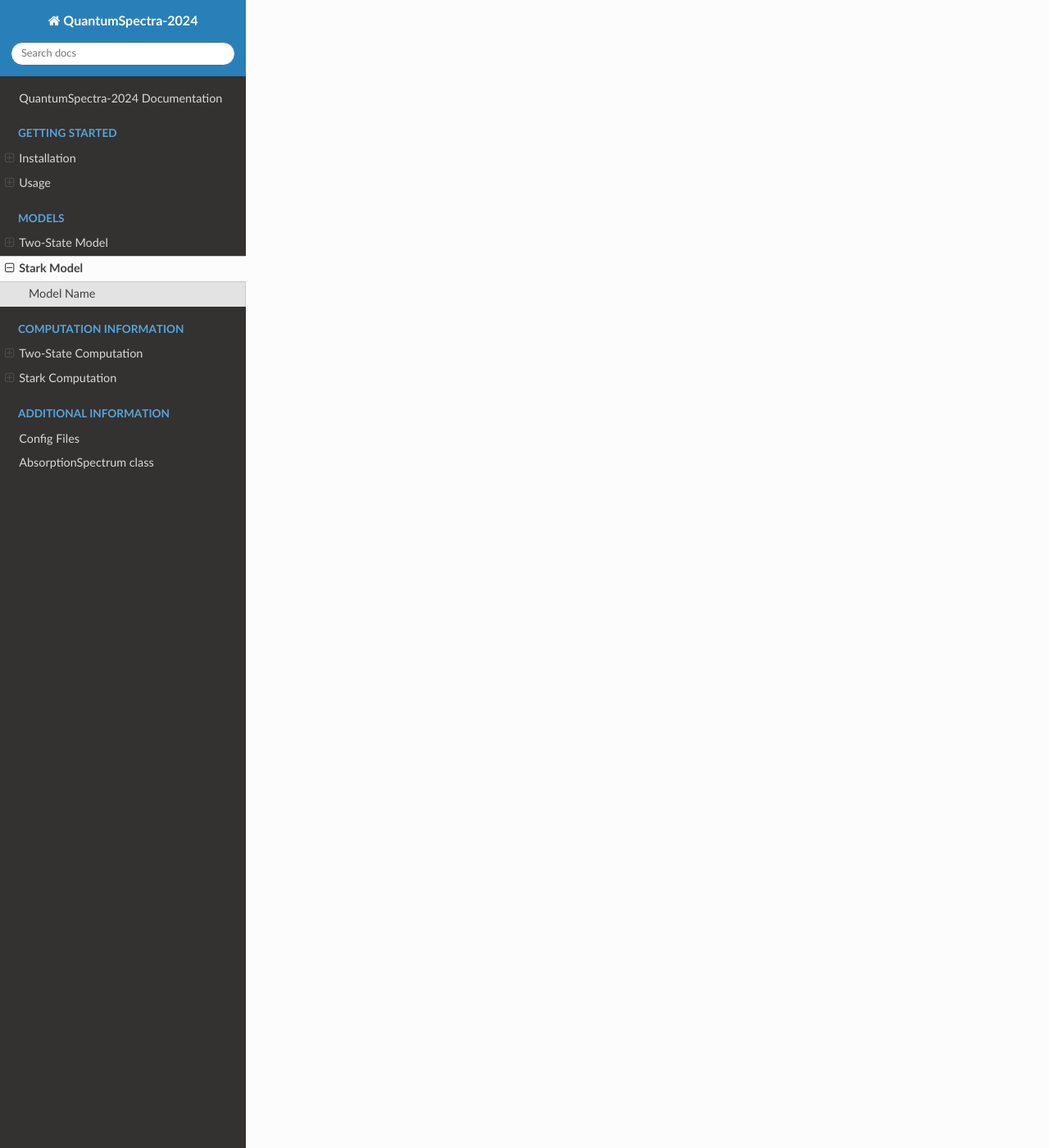
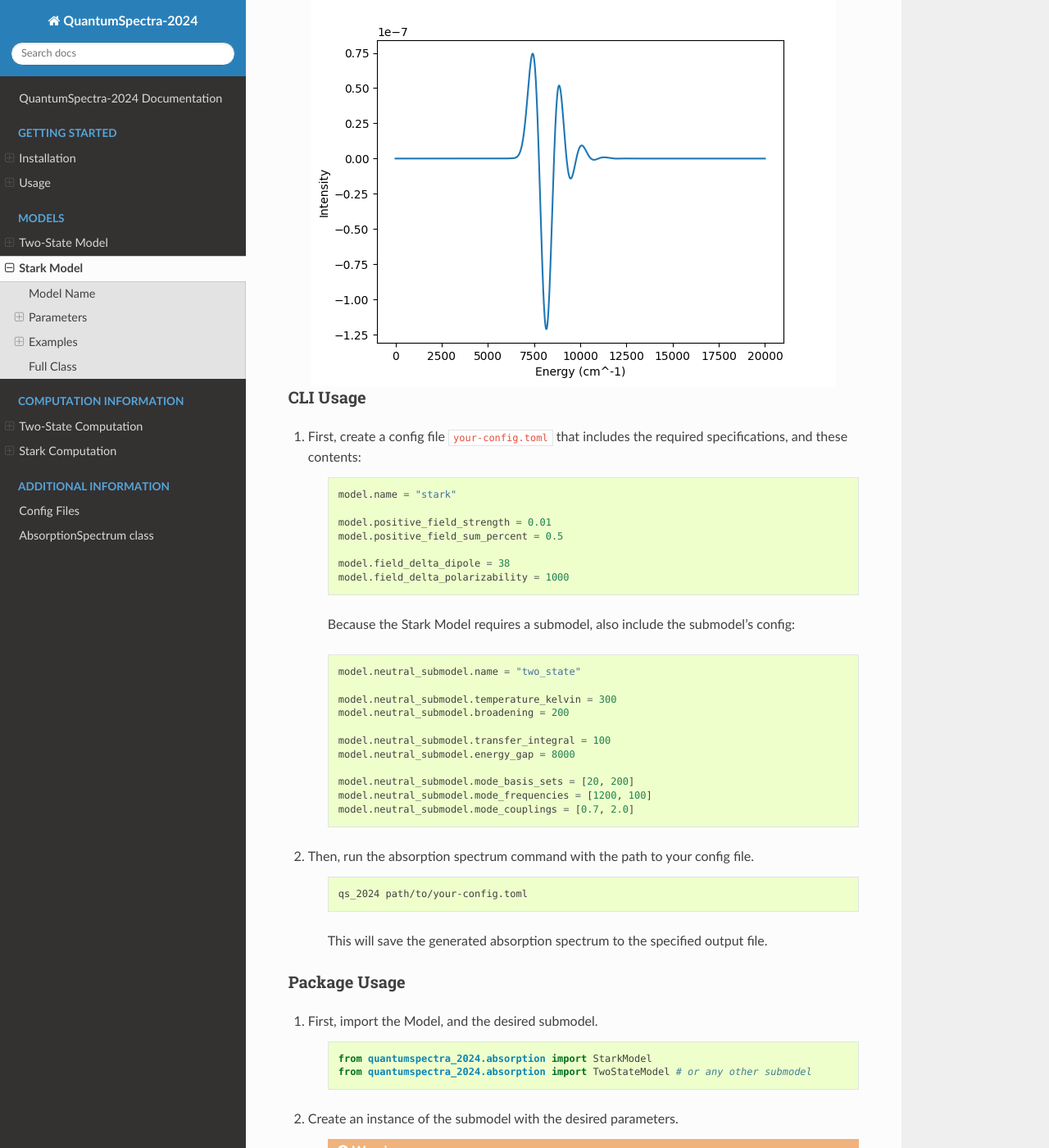
Before and after one commit to benkoppe/QuantumSpectra-2024, a Sphinx documentation site: the page built from docs/source/models/stark.rst, in a window 1280 px wide and 1400 px high, scrolled down 2136 px. Shown: the whole window at 82% size. Built offline with Sphinx 7.4.7 and the Read the Docs theme 2.0.0, drawn with Linux system fonts in a browser that asks for light colours; some of the changed text lies outside the part shown.

Commit message:
fully-featured stark model docs

```diff
--- a/docs/source/models/stark.rst
+++ b/docs/source/models/stark.rst
@@ -25,3 +25,181 @@
 .. code-block:: python
 
     from quantumspectra_2024.absorption.stark import StarkModel
+
+Parameters
+----------------
+
+All Models have a mixture of required and optional parameters.
+For further explanation and expected values, see the :ref:`Stark Computation Docs <stark-electric-field-calculation>`.
+
+Required Parameters
+^^^^^^^^^^^^^^^^^^^^
+
+.. note::
+    All Stark Models require these parameters on initialization.
+
+An initialized neutral submodel used to calculate the absorption spectrum:
+
+.. autosummary::
+
+    StarkModel.neutral_submodel
+
+.. warning::
+
+    The submodel must be initialized before the StarkModel.
+    The submodel should represent **neutral** conditions.
+
+These scalar paramters describe the effect of the electric field:
+
+.. autosummary::
+
+    StarkModel.positive_field_strength
+    StarkModel.positive_field_sum_percent
+
+These scalar parameters describe the nature of the electric field:
+
+.. autosummary::
+
+    StarkModel.field_delta_dipole
+    StarkModel.field_delta_polarizability
+
+
+Optional Parameters
+^^^^^^^^^^^^^^^^^^^^
+
+All Models have optional parameters to specify the range of their generated spectrum.
+By default, all Models generate 2,001 points between 0 and 20,000 wavenumbers.
+This takes priority over the submodel's default range.
+
+.. autosummary::
+
+    TwoStateModel.start_energy
+    TwoStateModel.end_energy
+    TwoStateModel.num_points
+
+
+Examples
+----------------
+
+These examples display both types of usage for this class.
+Both use the same "default" parameters that appear in the given sample config.
+
+Both of these methods will produce the following absorption spectrum:
+
+.. image:: stark_output.png
+    :alt: Absorption Spectrum Output
+    :align: center
+
+CLI Usage
+^^^^^^^^^^^^^^^^^^^^
+
+#. First, create a config file ``your-config.toml`` that includes the required specifications, and these contents:
+
+    .. code-block:: toml
+
+        model.name = "stark"
+
+        model.positive_field_strength = 0.01
+        model.positive_field_sum_percent = 0.5
+
+        model.field_delta_dipole = 38
+        model.field_delta_polarizability = 1000
+
+    Because the Stark Model requires a submodel, also include the submodel's config:
+
+    .. code-block:: toml
+
+        model.neutral_submodel.name = "two_state"
+
+        model.neutral_submodel.temperature_kelvin = 300
+        model.neutral_submodel.broadening = 200
+
+        model.neutral_submodel.transfer_integral = 100
+        model.neutral_submodel.energy_gap = 8000
+
+        model.neutral_submodel.mode_basis_sets = [20, 200]
+        model.neutral_submodel.mode_frequencies = [1200, 100]
+        model.neutral_submodel.mode_couplings = [0.7, 2.0]
+
+#. Then, run the absorption spectrum command with the path to your config file.
+
+    .. code-block:: bash
+
+        qs_2024 path/to/your-config.toml
+
+    This will save the generated absorption spectrum to the specified output file.
+
+Package Usage
+^^^^^^^^^^^^^^^^^^^^
+
+#. First, import the Model, and the desired submodel.
+
+    .. code-block:: python
+
+        from quantumspectra_2024.absorption import StarkModel
+        from quantumspectra_2024.absorption import TwoStateModel # or any other submodel
+
+#. Create an instance of the submodel with the desired parameters.
+
+    .. warning::
+
+        Because the submodel is used as a parameter in the Stark model, this must be initialized *first*.
+
+    .. code-block:: python
+
+        submodel = TwoStateModel(
+            temperature_kelvin=300,
+            broadening=200,
+            transfer_integral=100,
+            energy_gap=8000,
+            mode_basis_sets=[20, 200],
+            mode_frequencies=[1200, 100],
+            mode_couplings=[0.7, 2.0]
+        ) # or any other submodel
+
+#. Create an instance of the Stark model with the desired parameters.
+
+    .. code-block:: python
+
+        model = StarkModel(
+            neutral_submodel = submodel,
+            positive_field_strength = 0.01,
+            positive_field_sum_percent = 0.5,
+            field_delta_dipole = 38,
+            field_delta_polarizability = 1000,
+        )
+
+#. Run the ``get_absorption`` method to generate the absorption spectrum.
+
+    .. warning::
+
+        This is the cpu (or gpu)-intensive part of the process.
+        Only run this method when you are ready to generate the absorption spectrum.
+
+    .. code-block:: python
+
+        spectrum = model.get_absorption()
+
+    This will return an ``AbsorptionSpectrum`` instance to the ``spectrum`` variable.
+    Details on the ``AbsorptionSpectrum`` class can be found in the :doc:`Absorption Spectrum Docs <../package/absorption_spectrum>`.
+
+    Accessing spectrum data:
+
+    .. code-block:: python
+
+        x, y = spectrum.energies, spectrum.intensities
+        print(x)
+        print(y)
+
+    Saving spectrum data:
+
+    .. code-block:: python
+
+        spectrum.save_data("path/to/output/file.csv")
+        spectrum.save_plot("path/to/output/plot.png")
+
+Full Class
+----------------
+
+.. autoclass:: StarkModel
+    :members: get_absorption, get_neutral_submodel, get_charged_submodel
```
Also changed, not shown: docs/source/models/stark_output.png (added).
